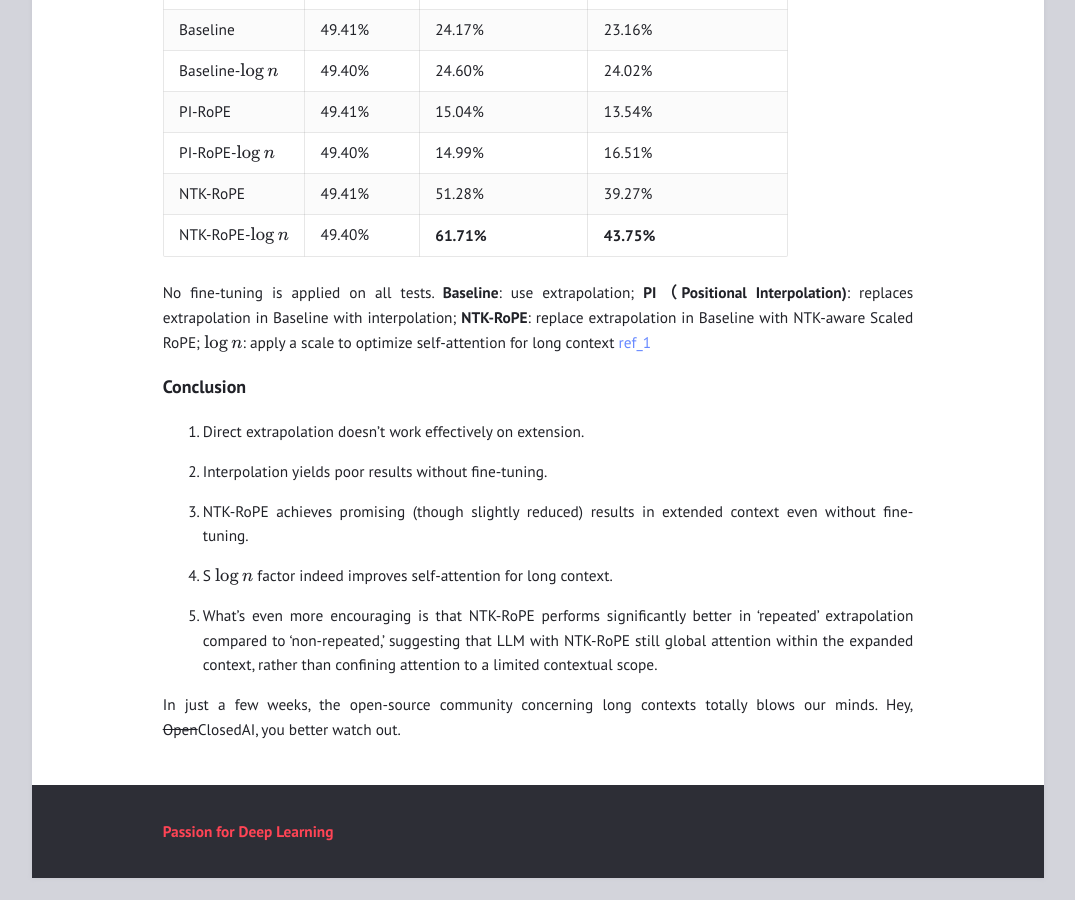
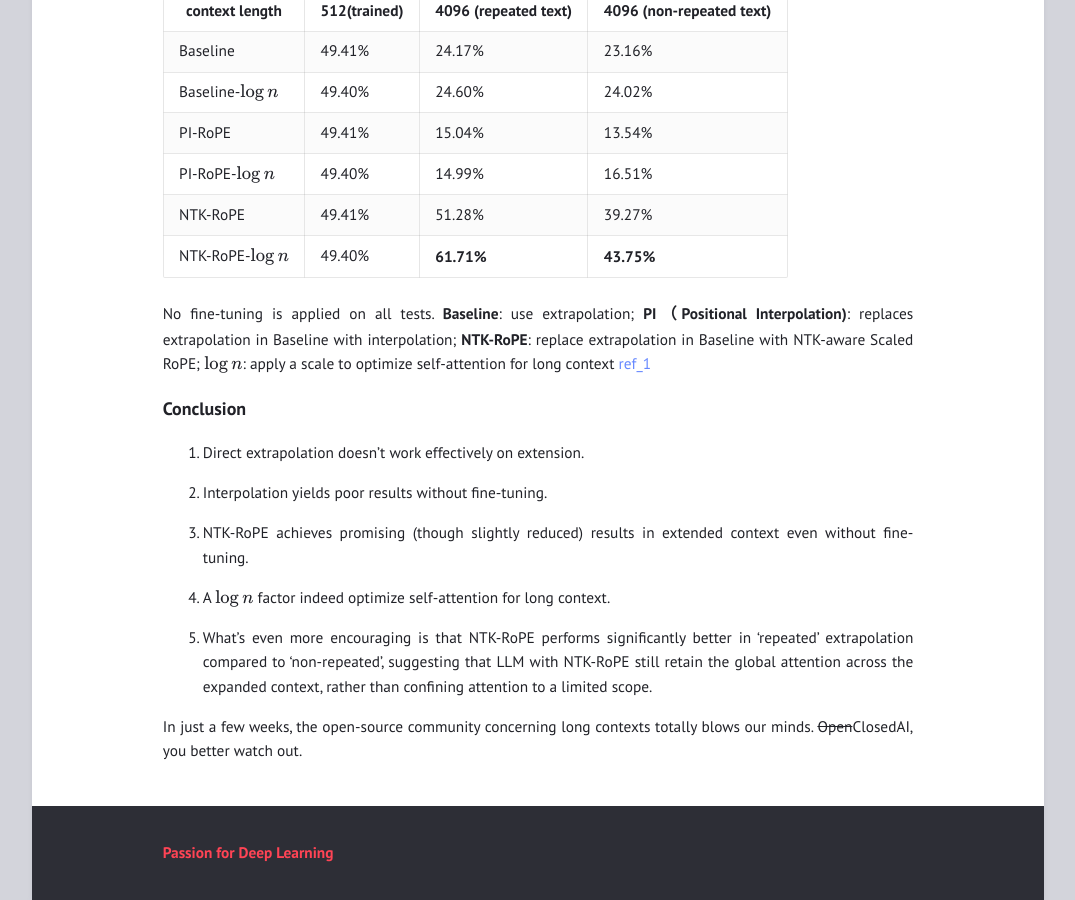
Before and after one commit to NormXU/NormXU.github.io, a Jekyll site: the page built from _posts/2023-08-09-Rethinking-Rotary-Position-Embedding.md, in a window 1280 px wide and 900 px high, scrolled down 5588 px. Shown: the whole window, without its empty margins (102-1177 px from the left). Built offline with Jekyll 4.4.1, drawn with Linux system fonts in a browser that asks for light colours; before the commit the page ends 6466 px from its top, so only the background shows below that; some of the changed text lies outside the part shown.

Commit message:
update blog

```diff
--- a/_posts/2023-08-09-Rethinking-Rotary-Position-Embedding.md
+++ b/_posts/2023-08-09-Rethinking-Rotary-Position-Embedding.md
@@ -108,7 +108,8 @@
 Here, we introduce a factor $$\lambda$$
 $$\dfrac{n}{(\beta\lambda)^{d/2-1}}$$
 We expect that scaling the rotation base $$\beta$$ can work as interpolation, therefore
-**(eq3)**     $$\dfrac{n}{(\beta\lambda)^{d/2-1}} = $$\dfrac{n/k}{\beta^{d/2-1}}$$
+
+**(eq3)**     $$\dfrac{n}{(\beta\lambda)^{d/2-1}} = \dfrac{n/k}{\beta^{d/2-1}}$$
 
 We can solve from **eq3**:
 
@@ -148,10 +149,10 @@
 
 3. NTK-RoPE achieves promising (though slightly reduced) results in extended context even without fine-tuning.
 
-4. S $$\log n$$ factor indeed improves self-attention for long context.
+4. A $$\log n$$ factor indeed optimize self-attention for long context.
 
-5. What's even more encouraging is that NTK-RoPE performs significantly better in 'repeated' extrapolation compared to 'non-repeated,' suggesting that LLM with NTK-RoPE still global attention within the expanded context, rather than confining attention to a limited contextual scope.
+5. What's even more encouraging is that NTK-RoPE performs significantly better in 'repeated' extrapolation compared to 'non-repeated', suggesting that LLM with NTK-RoPE still retain the global attention across the expanded context, rather than confining attention to a limited scope.
 
 
 
-In just a few weeks, the open-source community concerning long contexts totally blows our minds. Hey, ~~Open~~ClosedAI, you better watch out.
+In just a few weeks, the open-source community concerning long contexts totally blows our minds. ~~Open~~ClosedAI, you better watch out.
```
